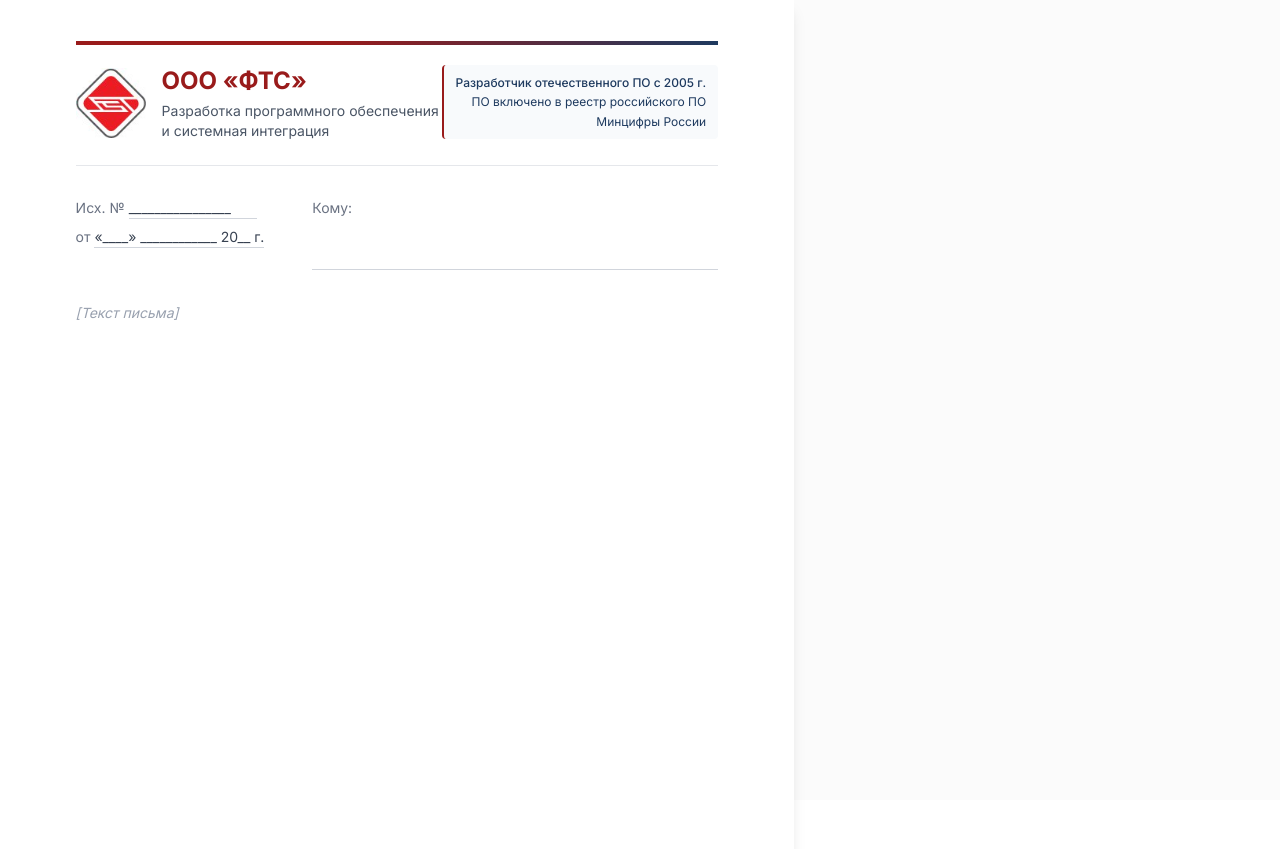
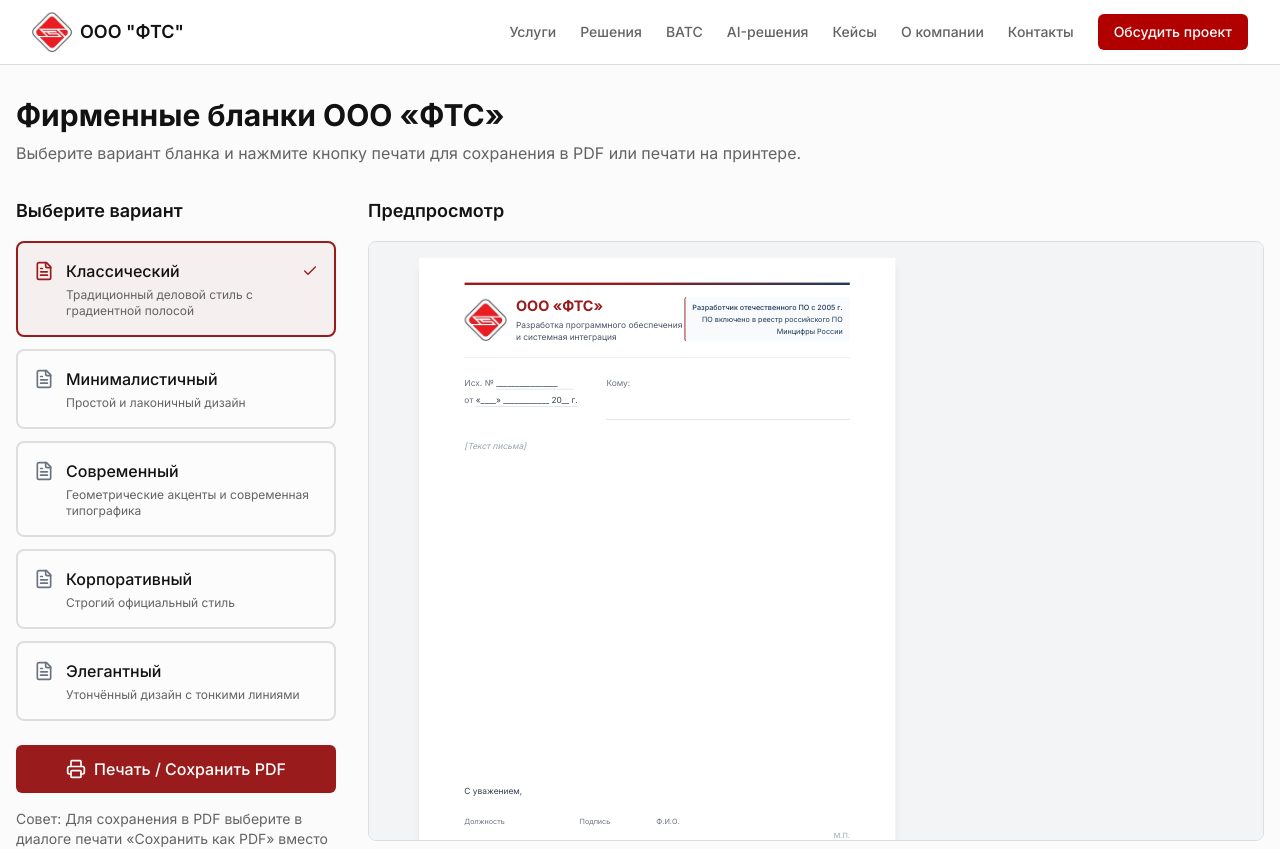
Before and after one commit to man-hub/fts24, a Next.js app: page /letterhead in a window 1280 px wide. Shown: the top 849 px of the page. Built offline with nearby package versions, Linux system fonts and the light colour scheme.

Commit message:
fix: switch letterhead layout to two-column
Change layout to separate options and preview into two columns.

Co-authored-by: null <68771936+man-hub@users.noreply.github.com>

```diff
--- a/app/letterhead/letterhead-client.tsx
+++ b/app/letterhead/letterhead-client.tsx
@@ -2,7 +2,7 @@
 
 import Image from "next/image"
 import { useState } from "react"
-import { FileText, Download, Printer, Check } from "lucide-react"
+import { FileText, Printer, Check } from "lucide-react"
 
 type LetterheadVariant = "classic" | "minimal" | "modern" | "corporate" | "elegant"
 
@@ -23,8 +23,7 @@ export default function LetterheadClient() {
 
   return (
     <div className="min-h-screen bg-muted/30">
-      {/* Панель управления - скрывается при печати */}
-      <div className="max-w-6xl mx-auto py-8 px-4 print:hidden">
+      <div className="max-w-7xl mx-auto py-8 px-4 print:hidden">
         <div className="mb-8">
           <h1 className="text-3xl font-bold text-foreground mb-2">Фирменные бланки ООО «ФТС»</h1>
           <p className="text-muted-foreground">
@@ -32,8 +31,13 @@ export default function LetterheadClient() {
           </p>
         </div>
 
-        {/* Выбор варианта */}
-        <div className="grid grid-cols-1 sm:grid-cols-2 lg:grid-cols-5 gap-4 mb-8">
+        <div className="flex flex-col lg:flex-row gap-8">
+          {/* Левая колонка - выбор варианта и кнопки */}
+          <div className="lg:w-80 flex-shrink-0">
+            <h2 className="text-lg font-semibold text-foreground mb-4">Выберите вариант</h2>
+
+            {/* Выбор варианта - вертикальный список */}
+            <div className="flex flex-col gap-3 mb-6">
               {variants.map((variant) => (
                 <button
                   key={variant.id}
@@ -49,59 +53,57 @@ export default function LetterheadClient() {
                       : {}
                   }
                 >
-              <div className="flex items-center justify-between mb-2">
+                  <div className="flex items-center justify-between mb-1">
+                    <div className="flex items-center gap-3">
                       <FileText
                         className="h-5 w-5"
                         style={{ color: selectedVariant === variant.id ? "#991b1b" : "#6b7280" }}
                       />
+                      <h3 className="font-medium">{variant.name}</h3>
+                    </div>
                     {selectedVariant === variant.id && <Check className="h-4 w-4" style={{ color: "#991b1b" }} />}
                   </div>
-              <h3 className="font-medium text-sm">{variant.name}</h3>
-              <p className="text-xs text-muted-foreground mt-1">{variant.description}</p>
+                  <p className="text-xs text-muted-foreground ml-8">{variant.description}</p>
                 </button>
               ))}
             </div>
 
             {/* Кнопки действий */}
-        <div className="flex gap-4 mb-8">
+            <div className="flex flex-col gap-3">
               <button
                 onClick={handlePrint}
-            className="flex items-center gap-2 px-6 py-3 rounded-md text-white font-medium transition-colors"
+                className="flex items-center justify-center gap-2 px-6 py-3 rounded-md text-white font-medium transition-colors"
                 style={{ backgroundColor: "#991b1b" }}
               >
                 <Printer className="h-5 w-5" />
                 Печать / Сохранить PDF
               </button>
-          <button
-            onClick={handlePrint}
-            className="flex items-center gap-2 px-6 py-3 rounded-md border font-medium transition-colors hover:bg-muted"
-            style={{ borderColor: "#991b1b", color: "#991b1b" }}
-          >
-            <Download className="h-5 w-5" />
-            Скачать как PDF
-          </button>
             </div>
 
-        <p className="text-sm text-muted-foreground">
+            <p className="text-sm text-muted-foreground mt-4">
               Совет: Для сохранения в PDF выберите в диалоге печати «Сохранить как PDF» вместо принтера.
             </p>
           </div>
 
-      {/* Предпросмотр бланка */}
-      <div className="max-w-6xl mx-auto px-4 pb-8 print:p-0 print:max-w-none">
-        <div className="print:hidden mb-4">
-          <h2 className="text-lg font-semibold text-foreground">Предпросмотр</h2>
-        </div>
+          {/* Правая колонка - предпросмотр бланка */}
+          <div className="flex-1 min-w-0">
+            <h2 className="text-lg font-semibold text-foreground mb-4">Предпросмотр</h2>
 
-        {/* Бланк письма - формат A4 */}
+            <div
+              className="overflow-auto border rounded-lg bg-gray-100 p-4"
+              style={{ maxHeight: "calc(100vh - 200px)" }}
+            >
+              {/* Бланк письма - формат A4, масштабированный для превью */}
               <div
                 id="letterhead-print"
-          className="bg-white shadow-lg mx-auto print:shadow-none print:mx-0"
+                className="bg-white shadow-lg mx-auto origin-top-left"
                 style={{
                   width: "210mm",
                   minHeight: "297mm",
                   padding: "15mm 20mm 20mm 20mm",
                   boxSizing: "border-box",
+                  transform: "scale(0.6)",
+                  transformOrigin: "top left",
                 }}
               >
                 {/* Вариант: Классический */}
@@ -116,7 +118,13 @@ export default function LetterheadClient() {
                       />
                       <div className="flex items-start justify-between pt-2">
                         <div className="flex items-center gap-4">
-                    <Image src="/images/logo-fts.jpg" alt="ФТС" width={70} height={70} className="object-contain" />
+                          <Image
+                            src="/images/logo-fts.jpg"
+                            alt="ФТС"
+                            width={70}
+                            height={70}
+                            className="object-contain"
+                          />
                           <div>
                             <h1 className="text-2xl font-bold" style={{ color: "#991b1b" }}>
                               ООО «ФТС»
@@ -209,7 +217,10 @@ export default function LetterheadClient() {
                 {selectedVariant === "corporate" && (
                   <header className="relative mb-8">
                     <div className="absolute top-0 left-0 right-0 h-2 -mt-4" style={{ backgroundColor: "#991b1b" }} />
-              <div className="flex items-start justify-between pt-4 pb-4 border-b-2" style={{ borderColor: "#1e3a5f" }}>
+                    <div
+                      className="flex items-start justify-between pt-4 pb-4 border-b-2"
+                      style={{ borderColor: "#1e3a5f" }}
+                    >
                       <div className="flex items-center gap-5">
                         <Image src="/images/logo-fts.jpg" alt="ФТС" width={80} height={80} className="object-contain" />
                         <div>
@@ -274,7 +285,9 @@ export default function LetterheadClient() {
                       </p>
                       <p>
                         <span className="text-gray-500">от</span>{" "}
-                  <span className="border-b border-gray-300 inline-block min-w-32">«____» ____________ 20__ г.</span>
+                        <span className="border-b border-gray-300 inline-block min-w-32">
+                          «____» ____________ 20__ г.
+                        </span>
                       </p>
                     </div>
                     <div className="flex-1">
@@ -337,6 +350,9 @@ export default function LetterheadClient() {
                 </footer>
               </div>
             </div>
+          </div>
+        </div>
+      </div>
 
       {/* Стили для печати */}
       <style jsx global>{`
@@ -351,21 +367,14 @@ export default function LetterheadClient() {
             print-color-adjust: exact !important;
           }
 
-          /* Скрываем навигацию сайта и футер при печати */}
-          nav,
-          header:not(#letterhead-print header),
-          footer:not(#letterhead-print footer),
-          .print\\:hidden {
-            display: none !important;
+          /* Скрываем всё кроме бланка */
+          body > * {
+            visibility: hidden;
           }
 
-          /* Скрываем основную навигацию и футер сайта */
-          body > div > nav,
-          body > div > header,
-          body > div > footer,
-          [class*="navigation"],
-          [class*="footer"]:not(#letterhead-print footer) {
-            display: none !important;
+          #letterhead-print,
+          #letterhead-print * {
+            visibility: visible;
           }
 
           #letterhead-print {
@@ -374,6 +383,16 @@ export default function LetterheadClient() {
             top: 0;
             width: 210mm !important;
             min-height: 297mm !important;
+            transform: none !important;
+            box-shadow: none !important;
+          }
+
+          /* Скрываем навигацию, футер и панель управления */
+          nav,
+          header:not(#letterhead-print header),
+          footer:not(#letterhead-print footer),
+          .print\\:hidden {
+            display: none !important;
           }
         }
       `}</style>
```
Lines whose indentation alone changed are shown as unchanged.
